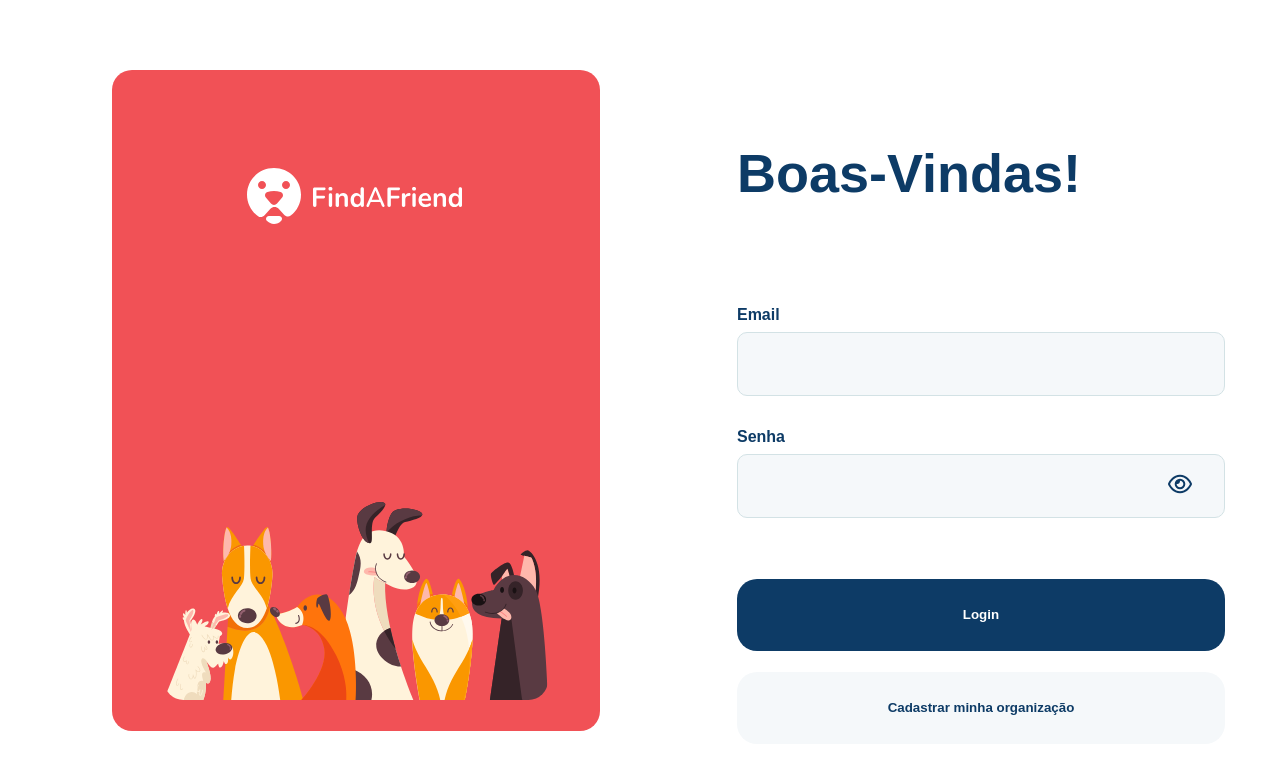
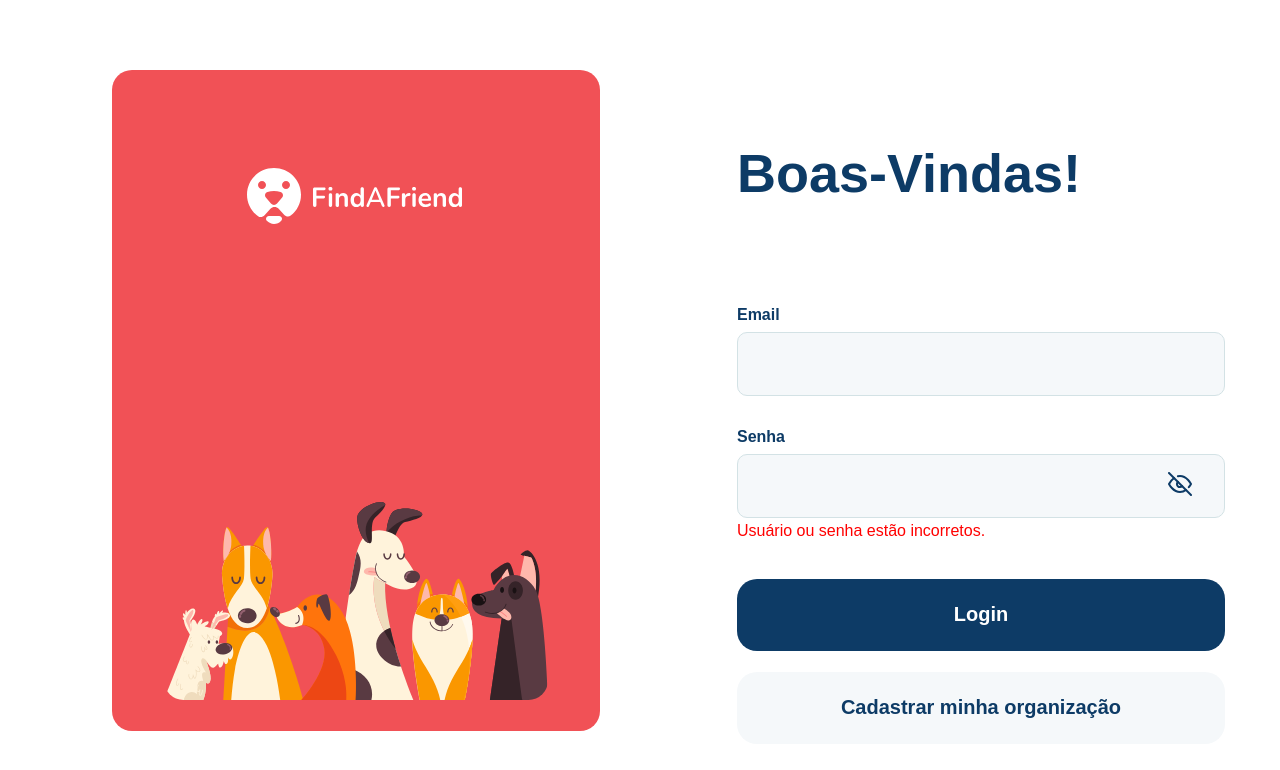
Before and after one commit to GuiOrlandin/find-a-friend, a React (Vite) app in the folder web/: page /login in a window 1280 px wide. Both pictures are taken after a click on the button "Login". Shown: the top 770 px of the page. Built offline with nearby package versions, Linux system fonts and the light colour scheme; no server answers.

Commit message:
hook of authenticate mutate, authenticate and redirect from other page implemented.

```diff
--- /dev/null
+++ b/web/src/hooks/useAuthenticateMutate.ts
@@ -0,0 +1,15 @@
+import axios from "axios";
+import { AccountDetails } from "../routes/login";
+import { useMutation } from "@tanstack/react-query";
+
+async function postData(data: AccountDetails) {
+  await axios.post("http://localhost:3333/authenticate", data);
+}
+
+export function useAuthenticateMutate() {
+  const mutate = useMutation({
+    mutationFn: postData,
+  });
+  console.log(mutate);
+  return mutate;
+}
--- a/web/src/routes/findPet/index.tsx
+++ b/web/src/routes/findPet/index.tsx
@@ -149,11 +149,11 @@ export default function FindPet({ variant }: Props) {
         <PetListAndNumberOfPetsFoundContainer>
           <NumberOfPetsFoundAndCatOrDogFilterContainer>
             <h1>
-              Foi encontrado{" "}
+              {petList.length > 1 ? `Foram encotrados` : `Foi encontrado `}
               <span>
                 {petList.length > 1
-                  ? `${petList.length} amigos `
-                  : `${petList.length} amigo`}
+                  ? ` ${petList.length} amigos `
+                  : ` ${petList.length} amigo`}
               </span>{" "}
               na sua cidade
             </h1>
--- a/web/src/routes/home/components/SelectStateCityAndSearchButtons/styles.ts
+++ b/web/src/routes/home/components/SelectStateCityAndSearchButtons/styles.ts
@@ -1,7 +1,7 @@
 import styled from "styled-components";
 
 interface SelectStateCityAndSearchButtonProps {
-  variant: string;
+  variant?: string;
 }
 export const Container = styled.div`
   display: flex;
--- a/web/src/routes/login/components/buttonFormatted/index.tsx
+++ b/web/src/routes/login/components/buttonFormatted/index.tsx
@@ -3,15 +3,17 @@ import { ButtonContainer } from "./styles";
 interface ButtonFormattedProps {
   variant: string;
   text: string;
+  onClick?: () => void;
 }
 
 export default function ButtonFormatted({
   variant,
   text,
+  onClick,
 }: ButtonFormattedProps) {
   return (
-    <>
-      <ButtonContainer variant={variant}>{text}</ButtonContainer>
-    </>
+    <ButtonContainer onClick={onClick} variant={variant}>
+      {text}
+    </ButtonContainer>
   );
 }
--- a/web/src/routes/login/components/buttonFormatted/styles.ts
+++ b/web/src/routes/login/components/buttonFormatted/styles.ts
@@ -10,6 +10,7 @@ export const ButtonContainer = styled.button<ButtonFormattedProps>`
   border-radius: 20px;
   border: none;
   font-weight: 800;
+  font-size: 1.25rem;
 
   background: ${({ variant }) => (variant === "login" ? "#0D3B66" : "#F5F8FA")};
   color: ${({ variant }) => (variant === "login" ? "#FFFFFF" : "#0D3B66")};
--- a/web/src/routes/login/components/inputFormatted/index.tsx
+++ b/web/src/routes/login/components/inputFormatted/index.tsx
@@ -1,4 +1,4 @@
-import { useState } from "react";
+import { useState, ChangeEvent } from "react";
 
 import { FiEyeOff } from "react-icons/fi";
 import { FaRegEye } from "react-icons/fa6";
@@ -8,16 +8,27 @@ import { InputContainer, InputContentAndTitle } from "./styles";
 interface Props {
   inputTitle: string;
   isPassword: boolean;
+  handleChangeAccountDetails: (event: string) => void;
 }
 
-export default function InputFormatted({ inputTitle, isPassword }: Props) {
+export default function InputFormatted({
+  inputTitle,
+  isPassword,
+  handleChangeAccountDetails,
+}: Props) {
   const [showPassword, setShowPassword] = useState(true);
   const [inputType, setInputType] = useState("password");
+
   function handleHidePassword() {
     setShowPassword(!showPassword);
     setInputType((prevInputType) =>
       prevInputType === "password" ? "text" : "password"
     );
+  }
+
+  function handleChange(event: ChangeEvent<HTMLInputElement>) {
+    const { value } = event.target;
+    handleChangeAccountDetails(value);
   }
 
   return (
@@ -26,20 +37,20 @@ export default function InputFormatted({ inputTitle, isPassword }: Props) {
         <InputContainer>
           <InputContentAndTitle>
             <span>{inputTitle}</span>
-            <input type={inputType}></input>
+            <input onChange={handleChange} type={inputType}></input>
           </InputContentAndTitle>
           <button onClick={() => handleHidePassword()}>
             {showPassword ? (
+              <FiEyeOff size={24} color="#0D3B66" />
+            ) : (
               <FaRegEye size={24} color="#0D3B66" />
-            ) : (
-              <FiEyeOff size={24} color="#0D3B66" />
             )}
           </button>
         </InputContainer>
       ) : (
         <InputContentAndTitle>
           <span>{inputTitle}</span>
-          <input></input>
+          <input onChange={handleChange}></input>
         </InputContentAndTitle>
       )}
     </>
--- a/web/src/routes/login/components/inputFormatted/styles.ts
+++ b/web/src/routes/login/components/inputFormatted/styles.ts
@@ -20,6 +20,7 @@ export const InputContentAndTitle = styled.div`
     padding: 1.125rem;
     color: #0d3b66;
     font-weight: 700;
+    font-size: 1.125rem;
   }
 `;
 
--- a/web/src/routes/login/index.tsx
+++ b/web/src/routes/login/index.tsx
@@ -1,5 +1,8 @@
+import { useState, useEffect } from "react";
+
 import {
   ButtonsFormattedContainer,
+  ErrorContainer,
   LeftSideContainer,
   LoginContainer,
   LogoFindAFriendContainer,
@@ -10,8 +13,42 @@ import logoFindAFriend from "../../assets/findAFriendLogo.svg";
 import animalsLogo from "../../assets/animalsLogo.svg";
 import InputFormatted from "./components/inputFormatted";
 import ButtonFormatted from "./components/buttonFormatted";
+import { useAuthenticateMutate } from "../../hooks/useAuthenticateMutate";
+import { useNavigate } from "react-router-dom";
+
+export interface AccountDetails {
+  password: string;
+  email: string;
+}
 
 export default function Login() {
+  const [accountDetails, setAccountDetails] = useState<AccountDetails>();
+  const [authenticateError, setAuthenticateError] = useState(false);
+  const { mutate, isSuccess, isError } = useAuthenticateMutate();
+
+  const navigate = useNavigate();
+
+  function handleAccountAuthenticate() {
+    mutate(accountDetails!);
+  }
+
+  function handleChangeAccountDetails(value: string, inputTitle: string) {
+    setAccountDetails({
+      ...accountDetails!,
+      [inputTitle]: value,
+    });
+  }
+
+  useEffect(() => {
+    if (isSuccess) {
+      navigate(`/`);
+    }
+
+    if (isError) {
+      setAuthenticateError(true);
+    }
+  }, [isSuccess, isError]);
+
   return (
     <LoginContainer>
       <LeftSideContainer>
@@ -23,11 +60,33 @@ export default function Login() {
       <RightSideContainer>
         <h1>Boas-Vindas!</h1>
 
-        <InputFormatted inputTitle="Email" isPassword={false} />
-        <InputFormatted inputTitle="Senha" isPassword={true} />
+        <InputFormatted
+          inputTitle="Email"
+          isPassword={false}
+          handleChangeAccountDetails={(value) =>
+            handleChangeAccountDetails(value, "email")
+          }
+        />
+        <InputFormatted
+          inputTitle="Senha"
+          isPassword={true}
+          handleChangeAccountDetails={(value) =>
+            handleChangeAccountDetails(value, "password")
+          }
+        />
+
+        {authenticateError ? (
+          <ErrorContainer>Usuário ou senha estão incorretos.</ErrorContainer>
+        ) : (
+          <div></div>
+        )}
 
         <ButtonsFormattedContainer>
-          <ButtonFormatted variant="login" text="Login" />
+          <ButtonFormatted
+            variant="login"
+            text="Login"
+            onClick={handleAccountAuthenticate}
+          />
           <ButtonFormatted variant="" text="Cadastrar minha organização" />
         </ButtonsFormattedContainer>
       </RightSideContainer>
--- a/web/src/styles/pages/login/styles.ts
+++ b/web/src/styles/pages/login/styles.ts
@@ -9,6 +9,7 @@ export const LoginContainer = styled.div`
 
 export const ButtonsFormattedContainer = styled.div`
   display: flex;
+  position: relative;
   flex-direction: column;
   margin-top: 3.8125rem;
   gap: 1.3125rem;
@@ -42,3 +43,9 @@ export const LogoFindAFriendContainer = styled.div`
   margin-bottom: 17.125rem;
   margin-left: 5.2rem;
 `;
+
+export const ErrorContainer = styled.div`
+  position: absolute;
+  margin-top: 0.3rem;
+  color: red;
+`;
```
Also changed, not shown: 1 other file (tests, documents, lock files or other folders).
